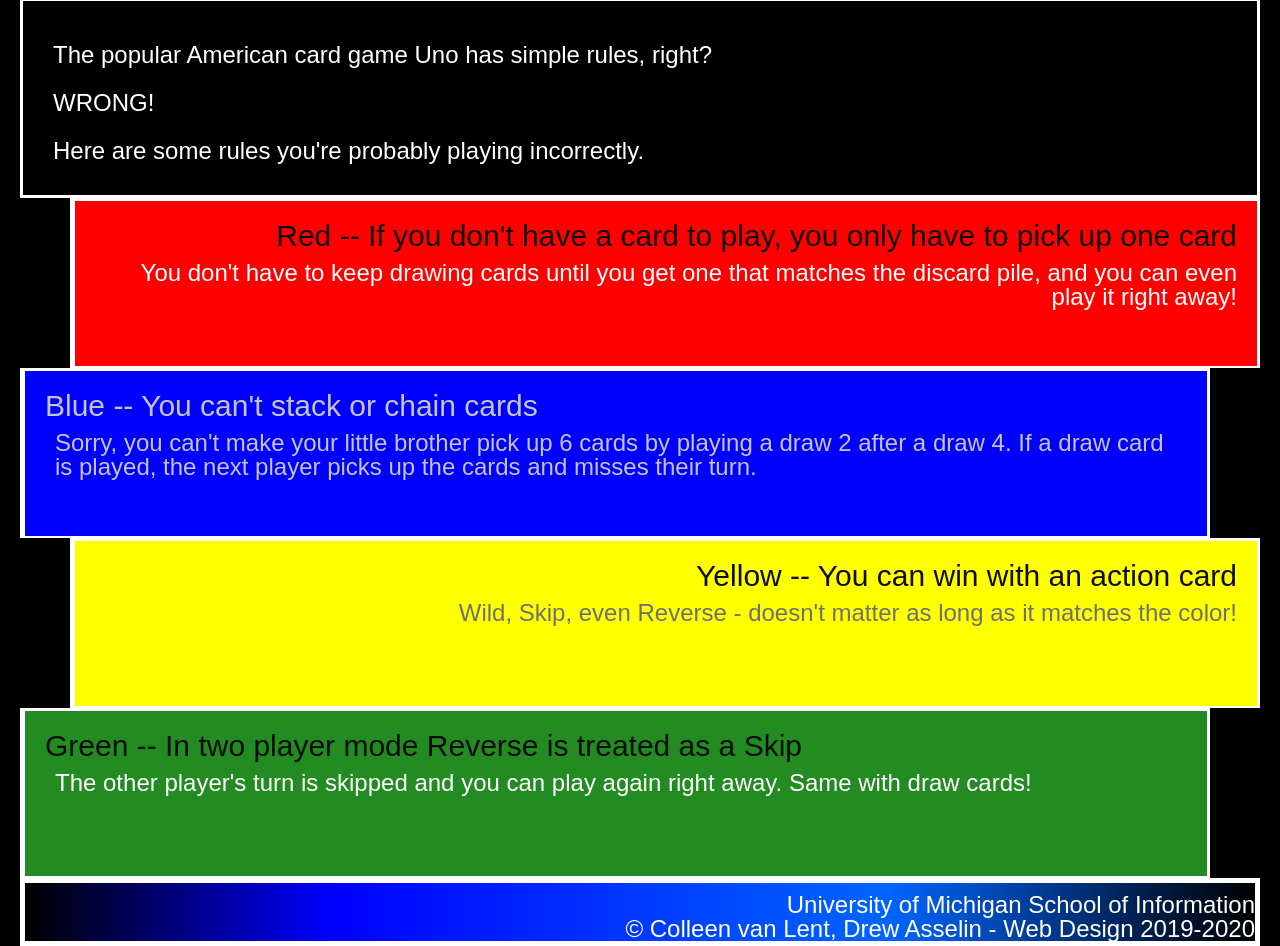
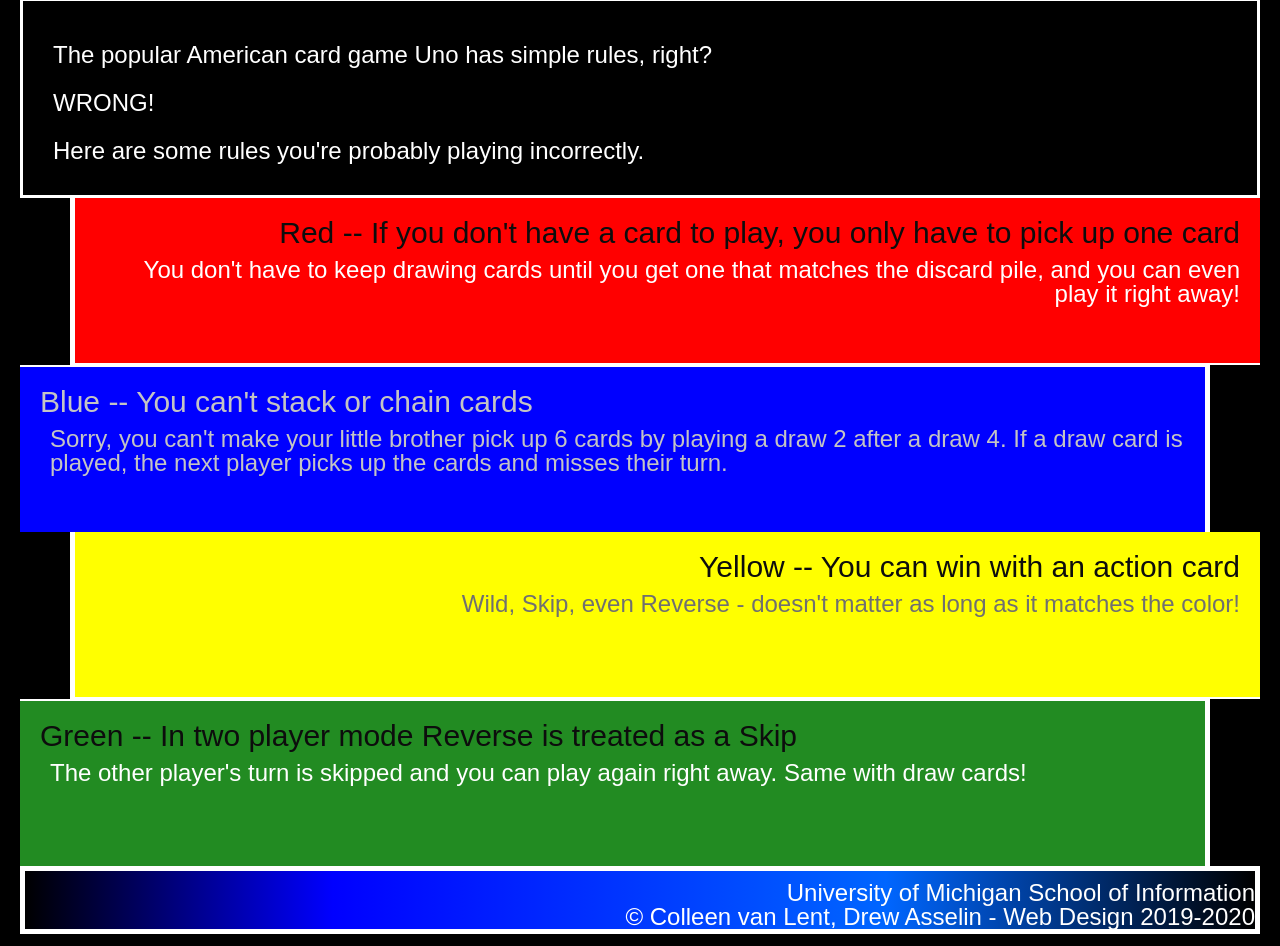
Before and after one commit to zomoreno/hw3-2022, a plain HTML site: page index.html in a window 1280 px wide. Shown: the part 330-1276 px from the top of the page. Drawn offline with Linux system fonts and the light colour scheme.

Commit message:
Add files via upload

```diff
--- a/css/style.css
+++ b/css/style.css
@@ -41,6 +41,7 @@ div{
     background-color: #FF0000;
     text-align: right;
     margin-left: 50px;
+    border:none;
     border-left: solid 5px;
     border-bottom: solid 2px;
     color:#FFFFFF;
@@ -49,8 +50,9 @@ div{
     background-color: #0000FF;
     text-align: left;
     margin-right: 50px;
-    border-left: solid 5px;
-    border-bottom: solid 2px;
+    border:none;
+    border-right: solid 5px;
+    border-top: solid 2px;
 }
 .blue h2, .blue p{
     color: #C4C4C4;
@@ -60,6 +62,7 @@ div{
     background-color: #FFFF00;
     text-align: right;
     margin-left: 50px;
+    border:none;
     border-left: solid 5px;
     border-bottom: solid 2px;
 }
@@ -70,8 +73,9 @@ div{
     background-color: #228b22;
     text-align: left;
     margin-right: 50px;
-    border-left: solid 5px;
-    border-bottom: solid 2px;
+    border:none;
+    border-right: solid 5px;
+    border-top: solid 2px;
 }
 footer{
     background:linear-gradient(to right, #000000, #0000ff 25%, #0066ff 70%, #000000);
```
